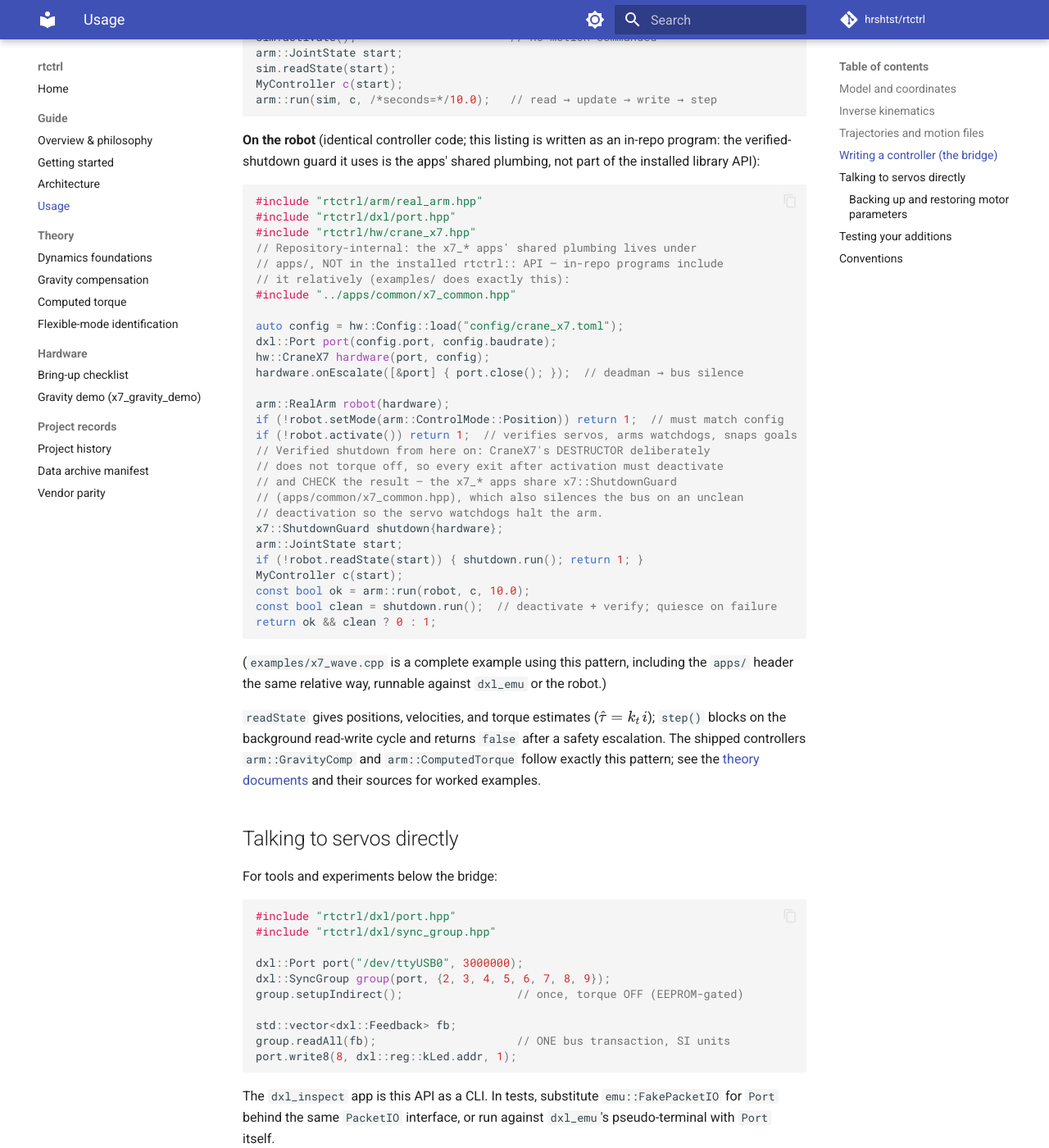
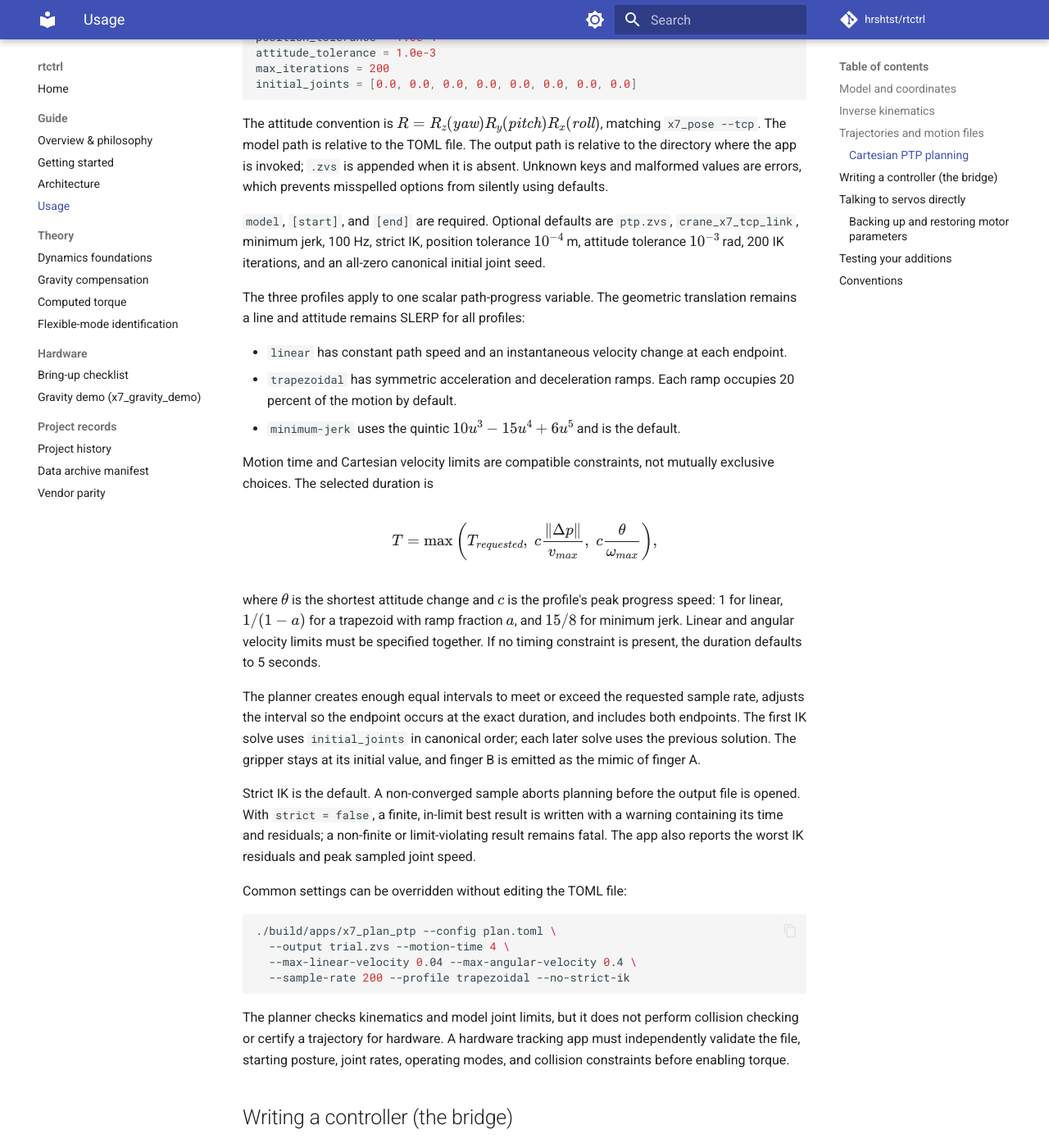
Before and after one commit to hrshtst/rtctrl, an MkDocs documentation site: the page built from docs/guide/usage.md, in a window 1280 px wide and 1400 px high, scrolled down 2724 px. Shown: the whole window at 82% size. Built offline with MkDocs 1.6.1 and Material for MkDocs 9.7.7, drawn with Linux system fonts in a browser that asks for light colours; comment, search, counter and statistics services are not loaded; some of the changed text lies outside the part shown.

Commit message:
docs: document Cartesian PTP planning

````diff
--- a/docs/guide/usage.md
+++ b/docs/guide/usage.md
@@ -94,6 +94,117 @@ chain.writeInitZtk("pose.init.ztk", q9);  // static posture for
 `writeInitZtk` delegates to roki's own `rkChainInitWriteZTK`: the
 `[roki::chain::init]` format stores revolute displacements in degrees,
 so a hand-written radian file loads as a near-zero posture.
+
+### Cartesian PTP planning
+
+`x7_plan_ptp` plans a straight world-frame TCP translation with a
+shortest-path spherical attitude interpolation. It solves IK at every
+sample and writes the model's nine joint coordinates to a `.zvs` file.
+The app is entirely offline and never opens the hardware bus.
+
+Start with the checked-in configuration:
+
+```sh
+./build/apps/x7_plan_ptp --config config/ptp_example.toml
+rk_anim models/crane_x7/crane_x7.ztk ptp.zvs
+```
+
+The configuration schema is:
+
+```toml
+model = "../models/crane_x7/crane_x7.ztk"
+output = "ptp.zvs"
+end_effector = "crane_x7_tcp_link"
+
+[trajectory]
+profile = "minimum-jerk" # linear, trapezoidal, or minimum-jerk
+sample_rate = 100.0
+motion_time = 2.0
+max_linear_velocity = 0.05
+max_angular_velocity = 0.5
+trapezoid_acceleration_fraction = 0.2
+
+[start]
+position = [0.20, 0.0, 0.25] # m, world frame
+rpy = [0.0, 0.0, 0.0]       # roll, pitch, yaw in radians
+
+[end]
+position = [0.22, 0.0, 0.25]
+rpy = [0.0, 0.0, 0.0]
+
+[ik]
+strict = true
+position_tolerance = 1.0e-4
+attitude_tolerance = 1.0e-3
+max_iterations = 200
+initial_joints = [0.0, 0.0, 0.0, 0.0, 0.0, 0.0, 0.0, 0.0]
+```
+
+The attitude convention is
+$R=R_z(\mathit{yaw})R_y(\mathit{pitch})R_x(\mathit{roll})$, matching
+`x7_pose --tcp`. The model path is relative to the TOML file. The
+output path is relative to the directory where the app is invoked;
+`.zvs` is appended when it is absent. Unknown keys and malformed
+values are errors, which prevents misspelled options from silently
+using defaults.
+
+`model`, `[start]`, and `[end]` are required. Optional defaults are
+`ptp.zvs`, `crane_x7_tcp_link`, minimum jerk, 100 Hz, strict IK,
+position tolerance $10^{-4}$ m, attitude tolerance $10^{-3}$ rad,
+200 IK iterations, and an all-zero canonical initial joint seed.
+
+The three profiles apply to one scalar path-progress variable. The
+geometric translation remains a line and attitude remains SLERP for
+all profiles:
+
+- `linear` has constant path speed and an instantaneous velocity
+  change at each endpoint.
+- `trapezoidal` has symmetric acceleration and deceleration ramps.
+  Each ramp occupies 20 percent of the motion by default.
+- `minimum-jerk` uses the quintic
+  $10u^3-15u^4+6u^5$ and is the default.
+
+Motion time and Cartesian velocity limits are compatible constraints,
+not mutually exclusive choices. The selected duration is
+
+```math
+T=\max\left(T_{requested},\;c\frac{\lVert\Delta p\rVert}{v_{max}},\;
+ c\frac{\theta}{\omega_{max}}\right),
+```
+
+where $\theta$ is the shortest attitude change and $c$ is the
+profile's peak progress speed: 1 for linear, $1/(1-a)$ for a
+trapezoid with ramp fraction $a$, and $15/8$ for minimum jerk. Linear
+and angular velocity limits must be specified together. If no timing
+constraint is present, the duration defaults to 5 seconds.
+
+The planner creates enough equal intervals to meet or exceed the
+requested sample rate, adjusts the interval so the endpoint occurs at
+the exact duration, and includes both endpoints. The first IK solve
+uses `initial_joints` in canonical order; each later solve uses the
+previous solution. The gripper stays at its initial value, and finger
+B is emitted as the mimic of finger A.
+
+Strict IK is the default. A non-converged sample aborts planning before
+the output file is opened. With `strict = false`, a finite, in-limit
+best result is written with a warning containing its time and
+residuals; a non-finite or limit-violating result remains fatal. The
+app also reports the worst IK residuals and peak sampled joint speed.
+
+Common settings can be overridden without editing the TOML file:
+
+```sh
+./build/apps/x7_plan_ptp --config plan.toml \
+  --output trial.zvs --motion-time 4 \
+  --max-linear-velocity 0.04 --max-angular-velocity 0.4 \
+  --sample-rate 200 --profile trapezoidal --no-strict-ik
+```
+
+The planner checks kinematics and model joint limits, but it does not
+perform collision checking or certify a trajectory for hardware. A
+hardware tracking app must independently validate the file, starting
+posture, joint rates, operating modes, and collision constraints
+before enabling torque.
 
 ## Writing a controller (the bridge)
 
````
Also changed, not shown: docs/guide/architecture.md (+8 -5 lines), docs/guide/getting-started.md (+9 -0 lines).
